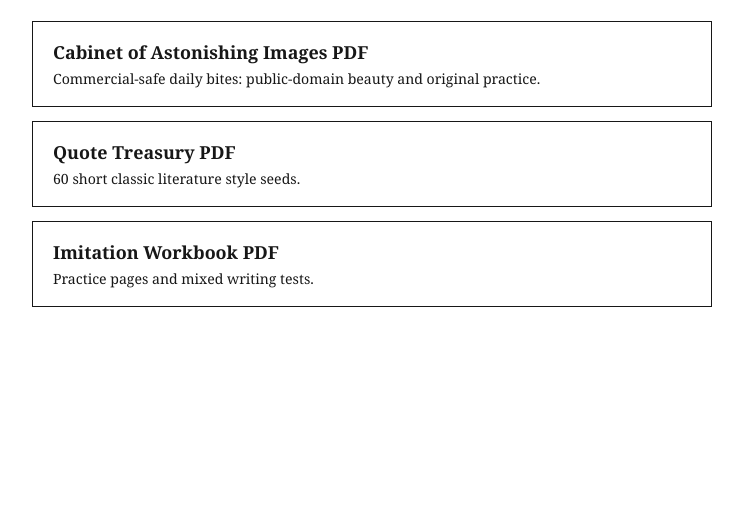
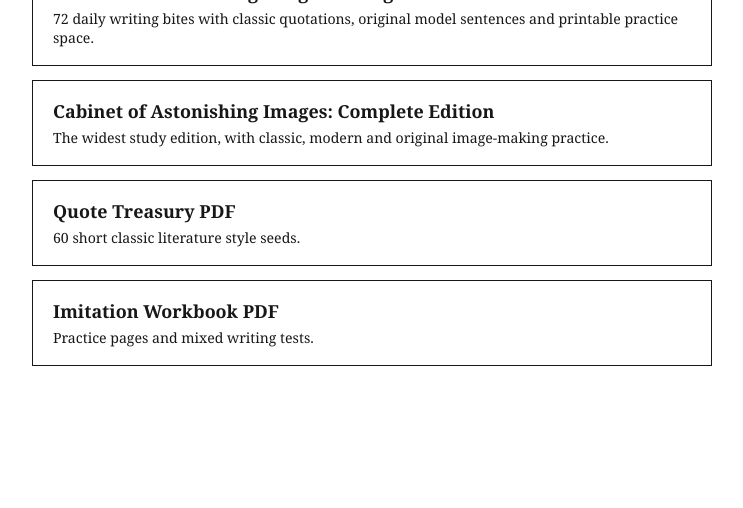
Before and after one commit to asmabak/classic-style-seeds-downloads, a plain HTML site: page index.html in a window 1280 px wide. Shown: the part 292-800 px from the top of the page, without its empty margins (268-1011 px from the left). Drawn offline with Linux system fonts and the light colour scheme.

Commit message:
Publish final Cabinet workbooks

```diff
--- a/index.html
+++ b/index.html
@@ -58,9 +58,13 @@
     <main>
       <h1>11+ Creative Writing</h1>
       <p>Download the printable PDFs for 11+ creative writing practice.</p>
-      <a href="./The-Cabinet-of-Astonishing-Images-Commercial-Safe-Edition.pdf" download>
-        Cabinet of Astonishing Images PDF
-        <span>Commercial-safe daily bites: public-domain beauty and original practice.</span>
+      <a href="./The-Cabinet-of-Astonishing-Images-Young-Writers-Workbook.pdf" download>
+        Cabinet of Astonishing Images: Young Writers Workbook
+        <span>72 daily writing bites with classic quotations, original model sentences and printable practice space.</span>
+      </a>
+      <a href="./The-Cabinet-of-Astonishing-Images-Complete-Edition.pdf" download>
+        Cabinet of Astonishing Images: Complete Edition
+        <span>The widest study edition, with classic, modern and original image-making practice.</span>
       </a>
       <a href="./Classic-Style-Seeds-Quote-Treasury.pdf" download>
         Quote Treasury PDF
```
Also changed, not shown: 3 other files.
